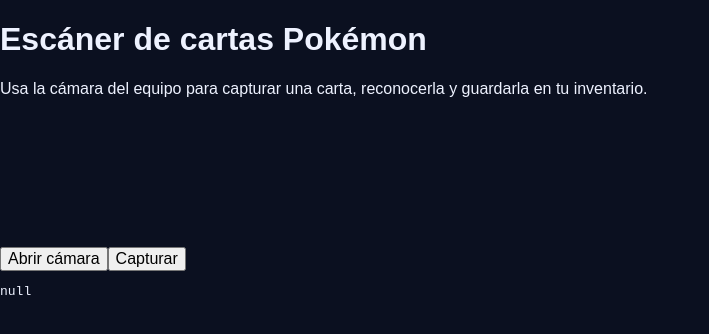
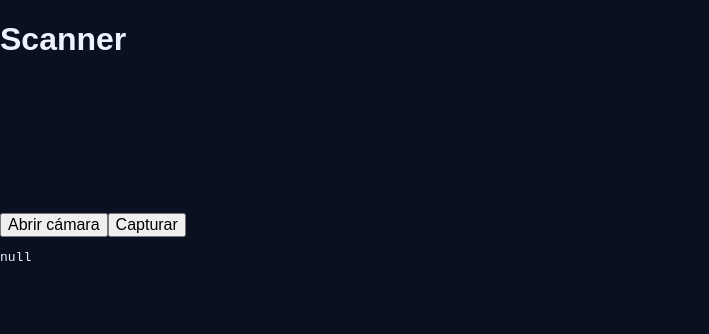
Before and after one commit to panchoalvarezg/PokemonScan, a Next.js app in the folder pokemon-card-pokedex/: page /scanner in a window 1280 px wide. Shown: the top 334 px of the page, without its empty margins (0-709 px from the left). Built offline with nearby package versions, Linux system fonts and the light colour scheme.

Commit message:
Refactor ScannerPage layout and heading
Updated the ScannerPage layout and simplified the heading.

```diff
--- a/pokemon-card-pokedex/app/scanner/page.tsx
+++ b/pokemon-card-pokedex/app/scanner/page.tsx
@@ -2,12 +2,8 @@
 
 export default function ScannerPage() {
   return (
-    <main className="mx-auto max-w-5xl p-6">
-      <h1 className="mb-2 text-3xl font-bold">Escáner de cartas Pokémon</h1>
-      <p className="mb-6 text-sm text-gray-600">
-        Usa la cámara del equipo para capturar una carta, reconocerla y guardarla en tu inventario.
-      </p>
-
+    <main className="p-6">
+      <h1>Scanner</h1>
       <CameraScanner />
     </main>
   );
```
